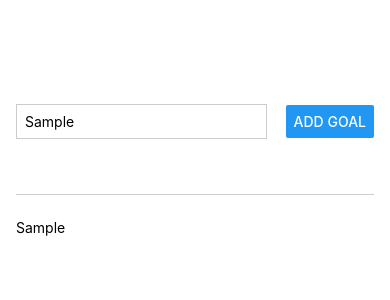
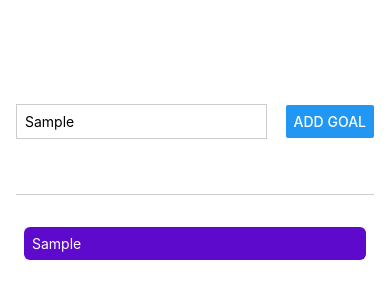
Before and after one commit to luna215/react-native-practice, a React Native app in the folder RNCourse/: screen / in a window 390 px wide. Both pictures are taken after typing "Sample" into the empty fields and a click on the button "ADD GOAL". Shown: the top 300 px of the page. Built offline with nearby package versions, Linux system fonts and the light colour scheme.

Commit message:
chore: slightly better styles

```diff
--- a/RNCourse/App.js
+++ b/RNCourse/App.js
@@ -35,7 +35,11 @@
         />
       </View>
       <View style={styles.goalsContainer}>
-          {courseGoals.map((goal) => <Text key={goal}>{goal}</Text>)}
+          {courseGoals.map((goal) =>
+            <View style={styles.goalItem} key={goal}>
+              <Text style={styles.goalText}>{goal}</Text>
+            </View>
+          )}
       </View>
     </View>
   );
@@ -65,5 +69,14 @@
   },
   goalsContainer: {
     flex: 4
+  },
+  goalItem: {
+    margin: 8,
+    padding: 8,
+    borderRadius: 6,
+    backgroundColor: '#5e0acc'
+  },
+  goalText: {
+    color: 'white'
   }
 });
```
